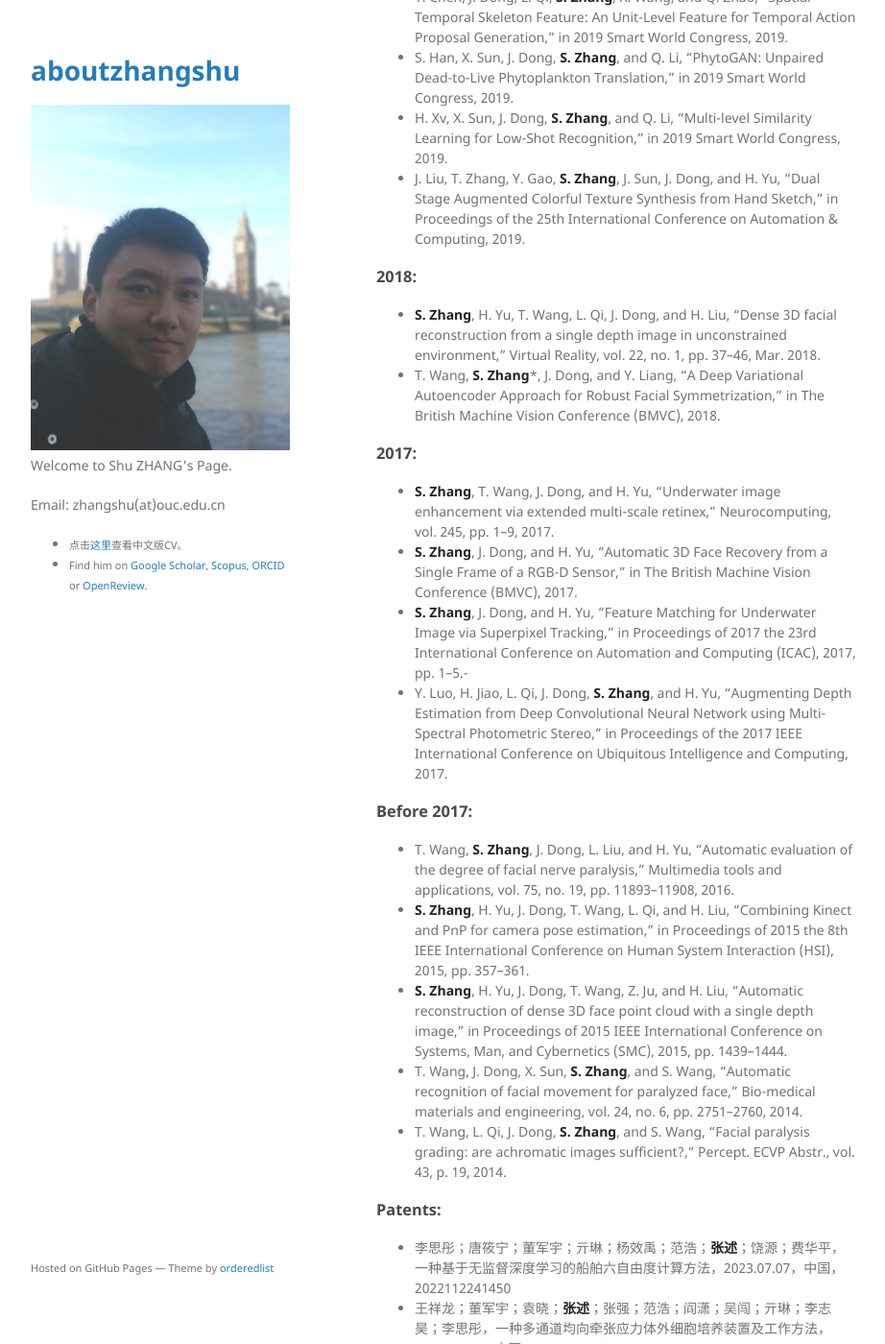
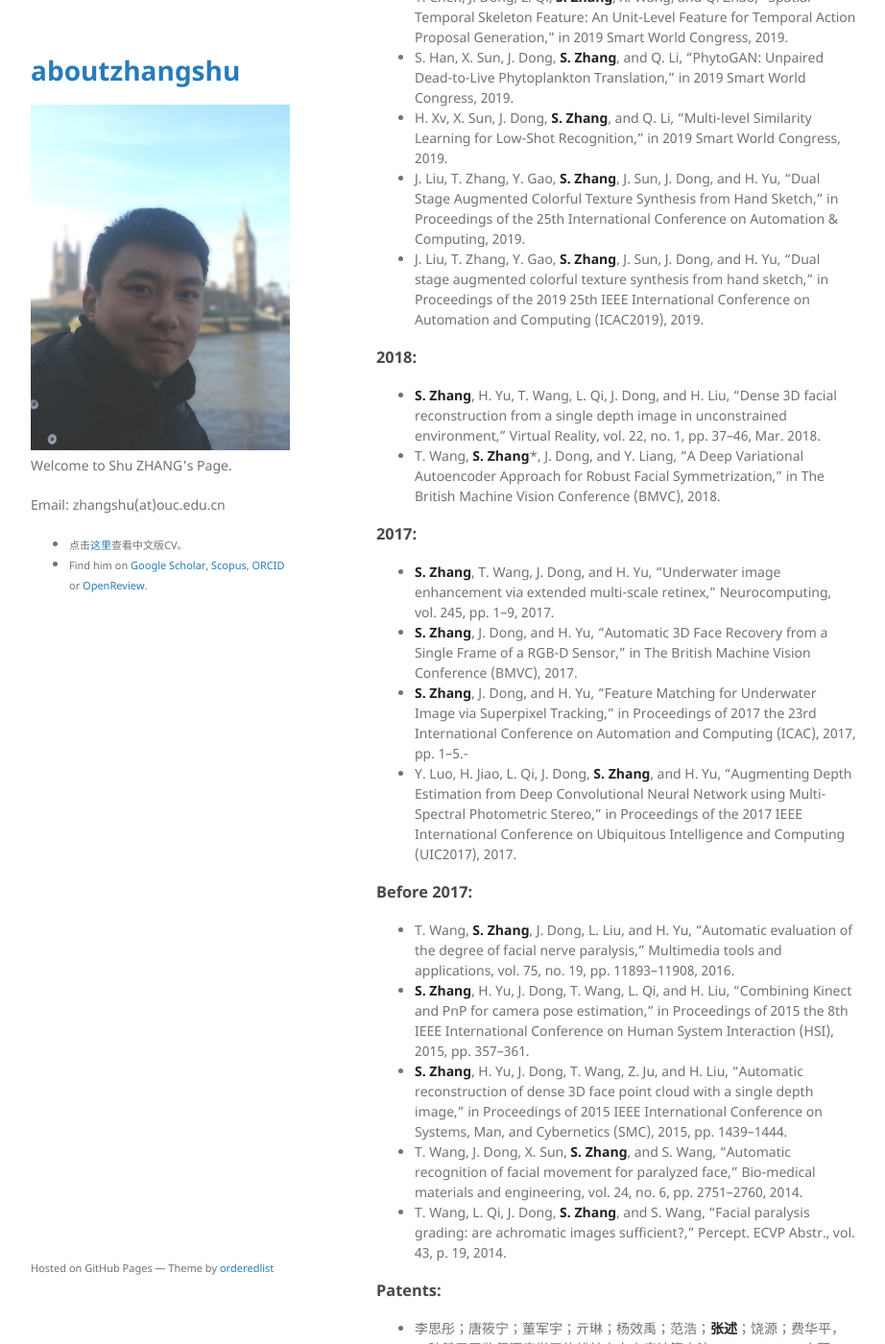
Before and after one commit to jackyspeed/aboutzhangshu, a Jekyll site: the page built from index.md, in a window 1280 px wide and 1400 px high, scrolled down 3168 px. Shown: the whole window at 96% size, without its empty margins (178-1100 px from the left). Built offline with Jekyll 4.4.1, drawn with Linux system fonts in a browser that asks for light colours; our own code applies the rules of GitHub Pages for plain Markdown files.

Commit message:
Update index.md

```diff
--- a/index.md
+++ b/index.md
@@ -99,6 +99,7 @@ Shu Zhang is currently a Associate Professor and Postgraduate supervisor with Oc
 - S. Han, X. Sun, J. Dong, **S. Zhang**, and Q. Li, “PhytoGAN: Unpaired Dead-to-Live Phytoplankton Translation,” in 2019 Smart World Congress, 2019.
 - H. Xv, X. Sun, J. Dong, **S. Zhang**, and Q. Li, “Multi-level Similarity Learning for Low-Shot Recognition,” in 2019 Smart World Congress, 2019.
 - J. Liu, T. Zhang, Y. Gao, **S. Zhang**, J. Sun, J. Dong, and H. Yu, “Dual Stage Augmented Colorful Texture Synthesis from Hand Sketch,” in Proceedings of the 25th International Conference on Automation & Computing, 2019.
+- J. Liu, T. Zhang, Y. Gao, **S. Zhang**, J. Sun, J. Dong, and H. Yu, "Dual stage augmented colorful texture synthesis from hand sketch," in Proceedings of the 2019 25th IEEE International Conference on Automation and Computing (ICAC2019), 2019.
 
 
 ### 2018:
@@ -112,7 +113,7 @@ Shu Zhang is currently a Associate Professor and Postgraduate supervisor with Oc
 - **S. Zhang**, T. Wang, J. Dong, and H. Yu, “Underwater image enhancement via extended multi-scale retinex,” Neurocomputing, vol. 245, pp. 1–9, 2017.
 - **S. Zhang**, J. Dong, and H. Yu, “Automatic 3D Face Recovery from a Single Frame of a RGB-D Sensor,” in The British Machine Vision Conference (BMVC), 2017.
 - **S. Zhang**, J. Dong, and H. Yu, “Feature Matching for Underwater Image via Superpixel Tracking,” in Proceedings of 2017 the 23rd International Conference on Automation and Computing (ICAC), 2017, pp. 1–5.-
-- Y. Luo, H. Jiao, L. Qi, J. Dong, **S. Zhang**, and H. Yu, “Augmenting Depth Estimation from Deep Convolutional Neural Network using Multi-Spectral Photometric Stereo,” in Proceedings of the 2017 IEEE International Conference on Ubiquitous Intelligence and Computing, 2017.
+- Y. Luo, H. Jiao, L. Qi, J. Dong, **S. Zhang**, and H. Yu, “Augmenting Depth Estimation from Deep Convolutional Neural Network using Multi-Spectral Photometric Stereo,” in Proceedings of the 2017 IEEE International Conference on Ubiquitous Intelligence and Computing (UIC2017), 2017.
 
 
 ### Before 2017:
```
